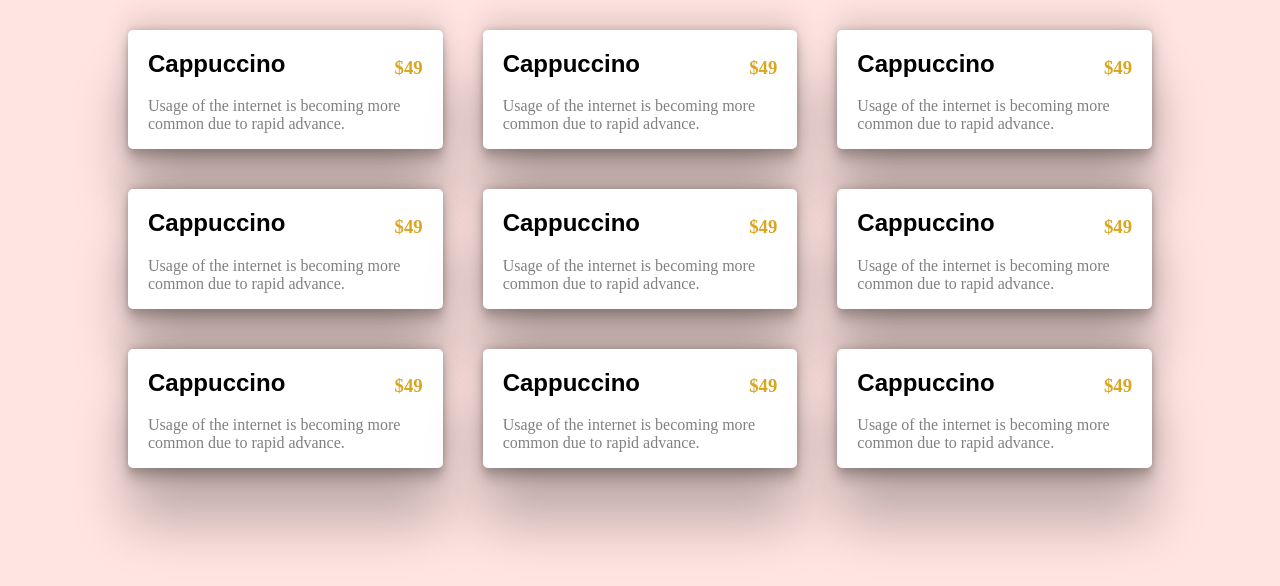
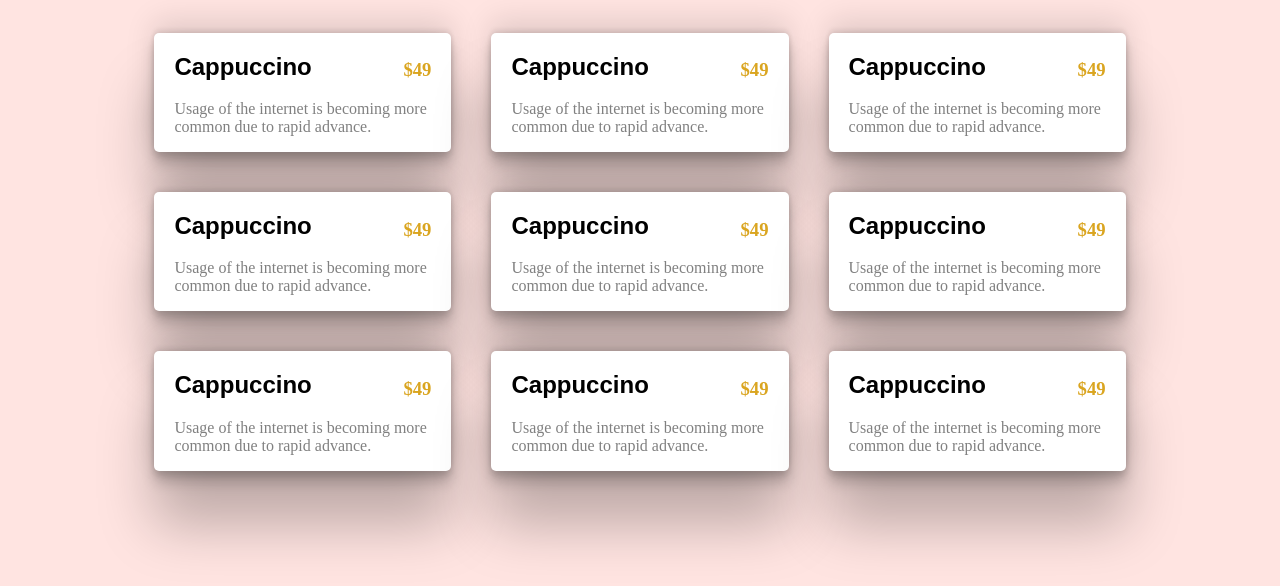
Before and after one commit to RiyaSingla407/masai-assignments, a plain HTML site: page deploye-coffegrid/index.html in a window 1280 px wide. Drawn offline with Linux system fonts and the light colour scheme.

Commit message:
final look

```diff
--- a/deploye-coffegrid/index.html
+++ b/deploye-coffegrid/index.html
@@ -13,7 +13,7 @@
             display:grid;
             grid-template-rows:repeat(3, 1fr);
             grid-template-columns:repeat(3, 1fr);
-            margin:10px 100px 10px 100px;
+            margin:1% 10%;
 
         }
         h2{
```
